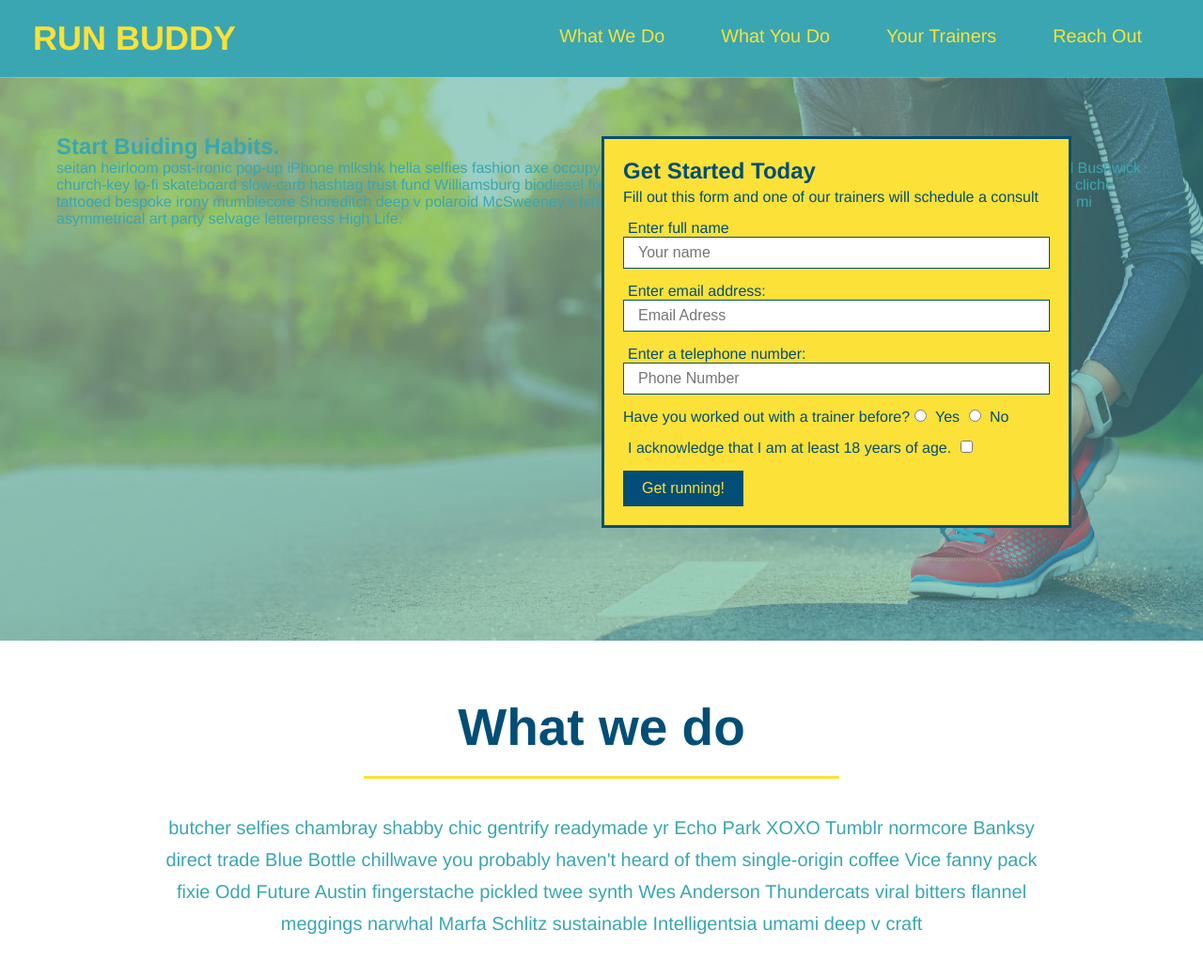
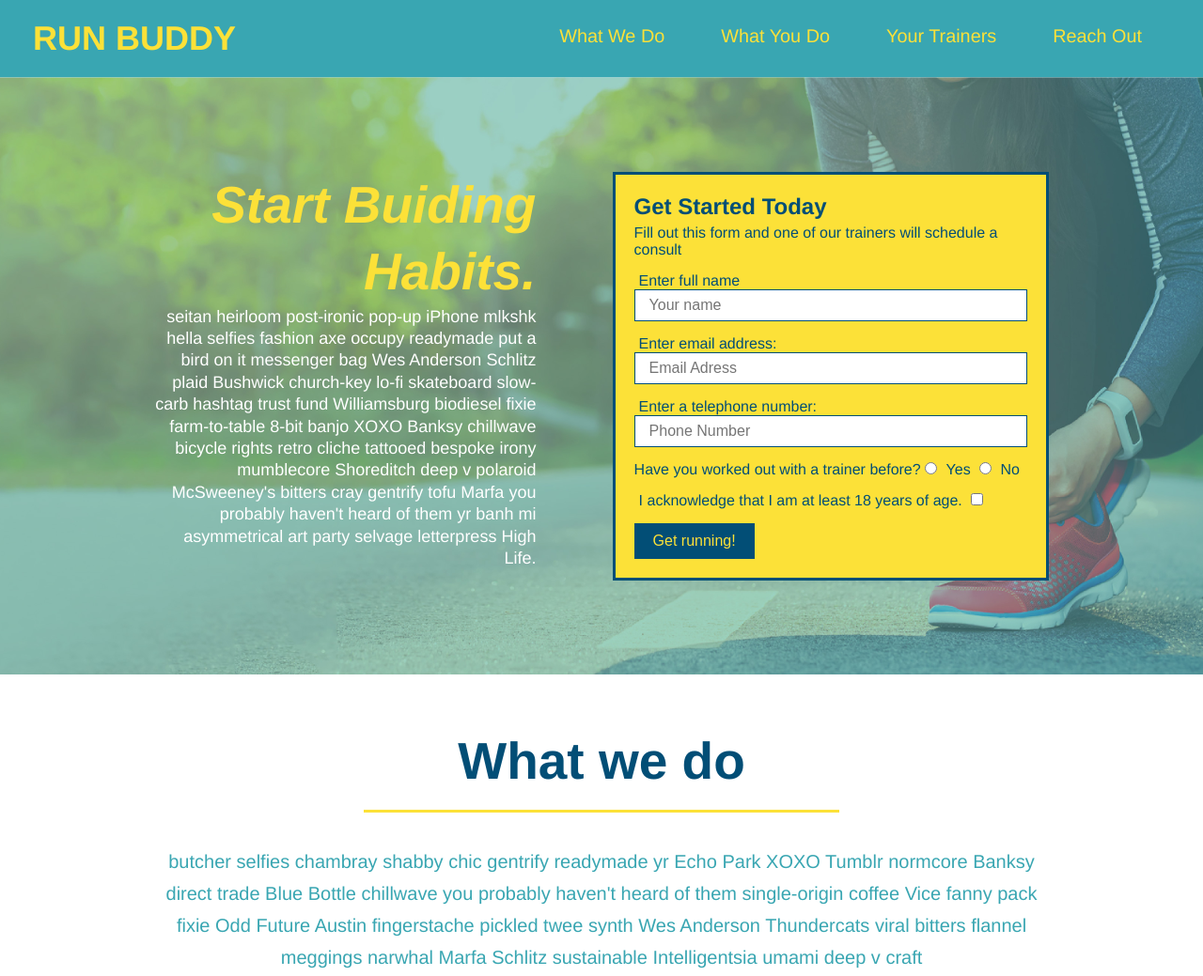
Before and after one commit to anusontarangkul/CSS-run-buddy, a plain HTML site: page index.html in a window 1280 px wide. Shown: the top 1039 px of the page at 94% size. Drawn offline with Linux system fonts and the light colour scheme.

Commit message:
add flexbox to the hero

```diff
--- a/assets/css/style.css
+++ b/assets/css/style.css
@@ -51,17 +51,18 @@ footer {
   background: #fce138;
   width: 100%;
   padding: 40px 35px;
+  display: flex;
+  justify-content: space-between;
+  flex-wrap: wrap;
 }
 
 footer h2 {
-  display: inline;
   color: #024e76;
   font-size: 30px;
   margin: 0;
 }
 
 footer div {
-  float: right;
   line-height: 1.5;
   text-align: right;
 }
@@ -73,24 +74,23 @@ footer a {
 section {
   padding: 60px;
 }
-
+/* HERO */
 .hero {
   background-image: url('../images/hero-bg.jpeg');
-  height: 600px;
   background-size: cover;
   background-position: center;
-  position: relative;
+  display: flex;
+  justify-content: center;
+  flex-wrap: wrap;
 }
 
 .hero-form {
   color: #024e76;
   background-color: #fce138;
   padding: 20px;
-  width: 500px;
   border: solid 3px #024e76;
-  position: absolute;
-  bottom: 120px;
-  right: 140px;
+  width: 40%;
+  margin: 3.5%;
 }
 
 .hero-form h3 {
@@ -100,6 +100,21 @@ section {
 
 .hero-form p {
   margin: 5px 0 15px 0;
+}
+
+.hero-cta {
+  width: 35%;
+  text-align: right;
+  margin: 3.5%;
+  color: #fff;
+  font-size: 18px;
+  line-height: 1.3;
+}
+
+.hero-cta h2 {
+  font-style: italic;
+  font-size: 55px;
+  color: #fce138;
 }
 
 .form-input {
--- a/index.html
+++ b/index.html
@@ -30,17 +30,19 @@
 
     <!-- hero/jumbotron -->
     <section class="hero">
-      <h2>Start Buiding Habits.</h2>
-      <p>
-        seitan heirloom post-ironic pop-up iPhone mlkshk hella selfies fashion
-        axe occupy readymade put a bird on it messenger bag Wes Anderson Schlitz
-        plaid Bushwick church-key lo-fi skateboard slow-carb hashtag trust fund
-        Williamsburg biodiesel fixie farm-to-table 8-bit banjo XOXO Banksy
-        chillwave bicycle rights retro cliche tattooed bespoke irony mumblecore
-        Shoreditch deep v polaroid McSweeney's bitters cray gentrify tofu Marfa
-        you probably haven't heard of them yr banh mi asymmetrical art party
-        selvage letterpress High Life.
-      </p>
+      <div class="hero-cta">
+        <h2>Start Buiding Habits.</h2>
+        <p>
+          seitan heirloom post-ironic pop-up iPhone mlkshk hella selfies fashion
+          axe occupy readymade put a bird on it messenger bag Wes Anderson
+          Schlitz plaid Bushwick church-key lo-fi skateboard slow-carb hashtag
+          trust fund Williamsburg biodiesel fixie farm-to-table 8-bit banjo XOXO
+          Banksy chillwave bicycle rights retro cliche tattooed bespoke irony
+          mumblecore Shoreditch deep v polaroid McSweeney's bitters cray
+          gentrify tofu Marfa you probably haven't heard of them yr banh mi
+          asymmetrical art party selvage letterpress High Life.
+        </p>
+      </div>
       <div class="hero-form">
         <h3>Get Started Today</h3>
         <p>
```
